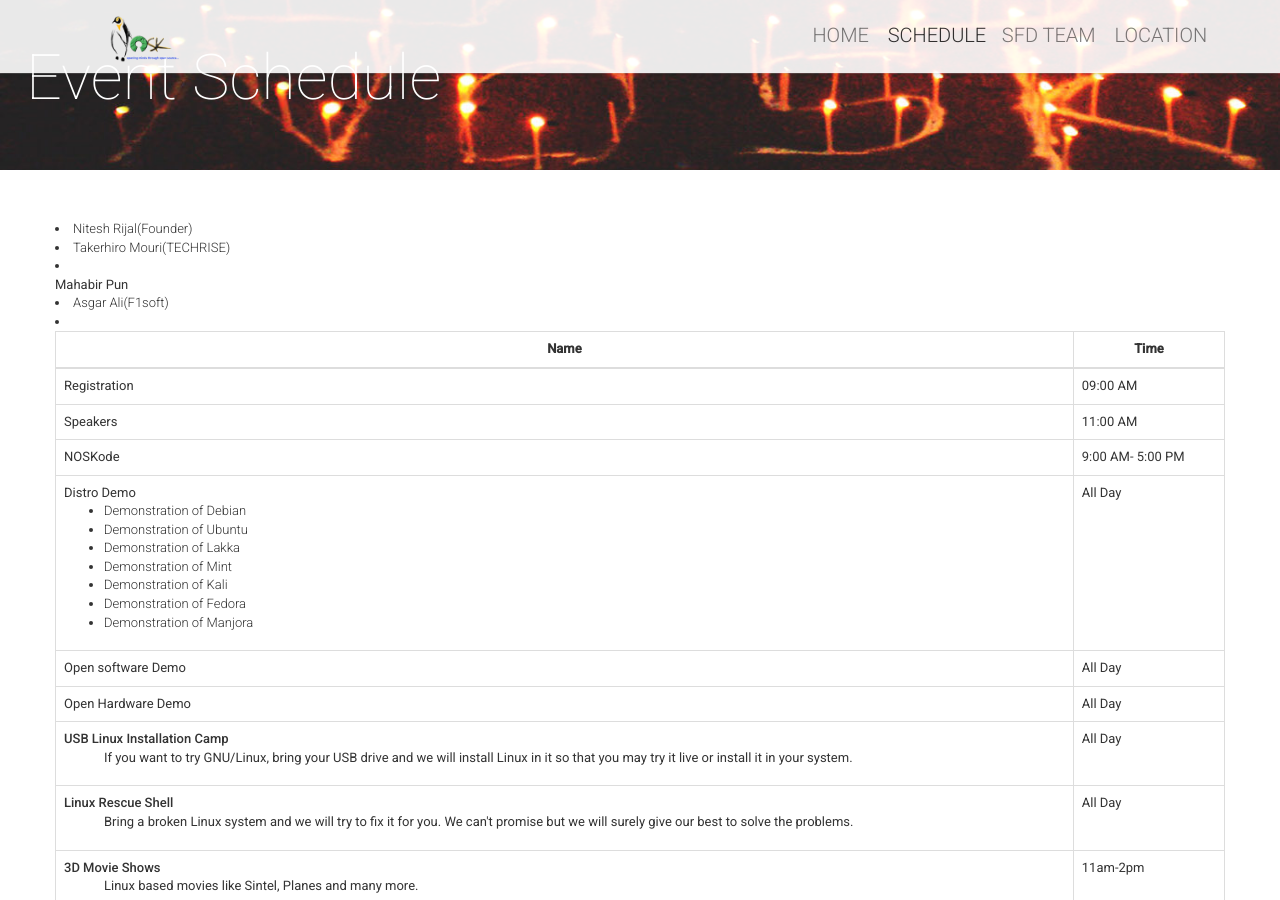
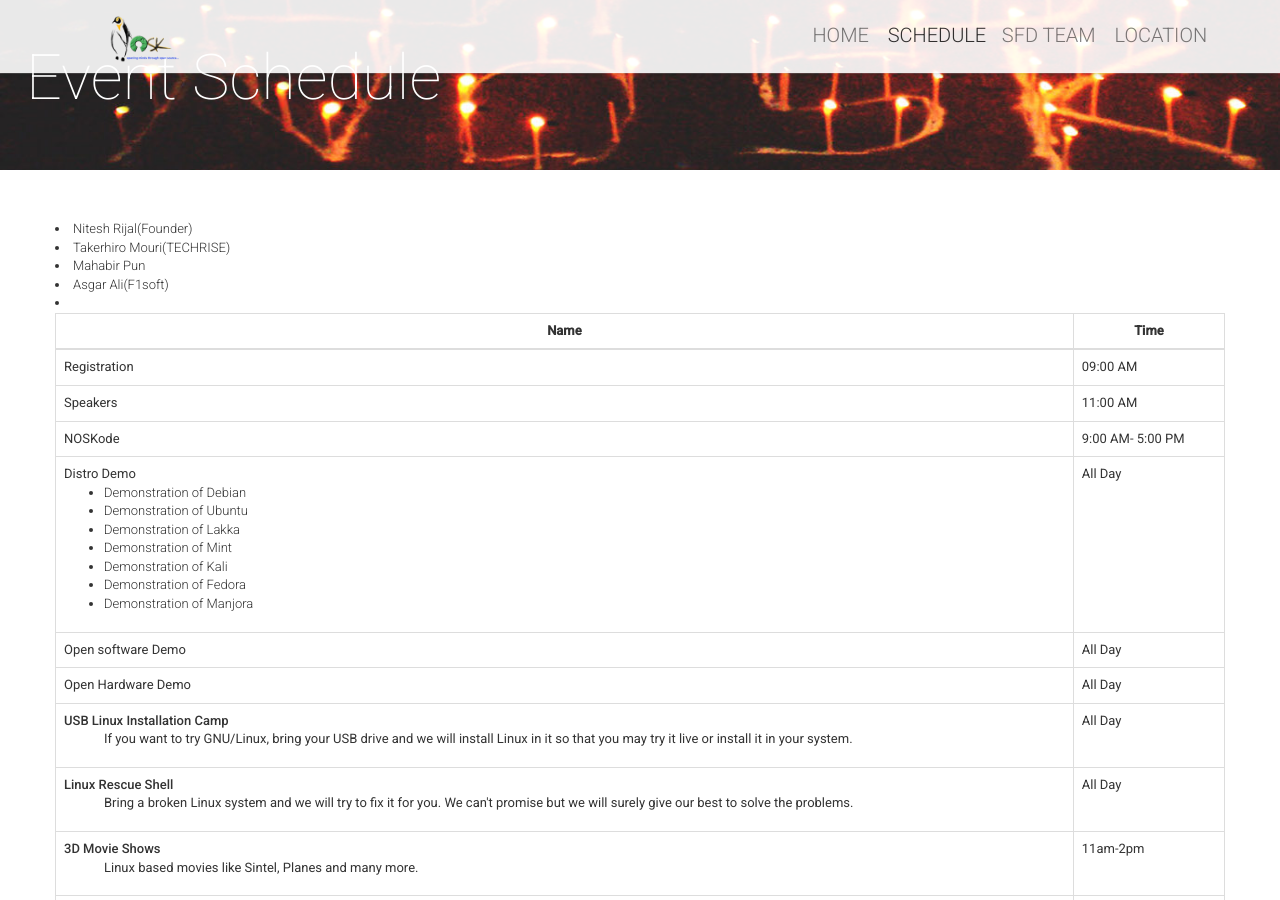
Before and after one commit to openosk/openosk.github.io, a Jekyll site: the page built from schedule.html, in a window 1280 px wide and 900 px high, scrolled down 430 px. Built offline with Jekyll 4.4.1, drawn with Linux system fonts in a browser that asks for light colours; nearby versions of some CDN libraries; comment, search, counter and statistics services are not loaded.

```diff
--- a/_includes/schedule-table.html
+++ b/_includes/schedule-table.html
@@ -21,7 +21,7 @@
                             	<td>Speakers</td>
                             	<li>Nitesh Rijal(Founder)</li>
                             	<li>Takerhiro Mouri(TECHRISE)</li>
-                            	<li></li>Mahabir Pun</li>
+                            	<li>Mahabir Pun</li>
                             	<li>Asgar Ali(F1soft)</li>
                             	</td>
                             	<td>11:00 AM</td>
```
